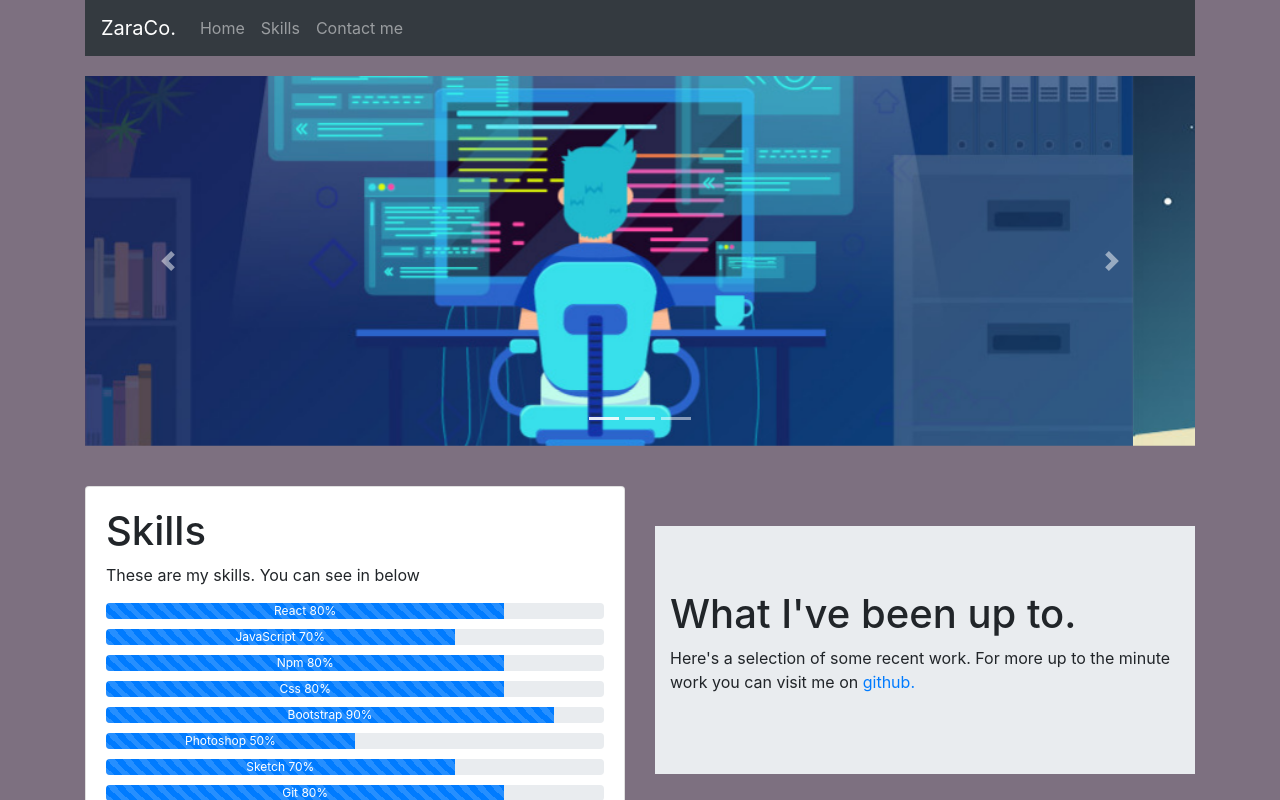
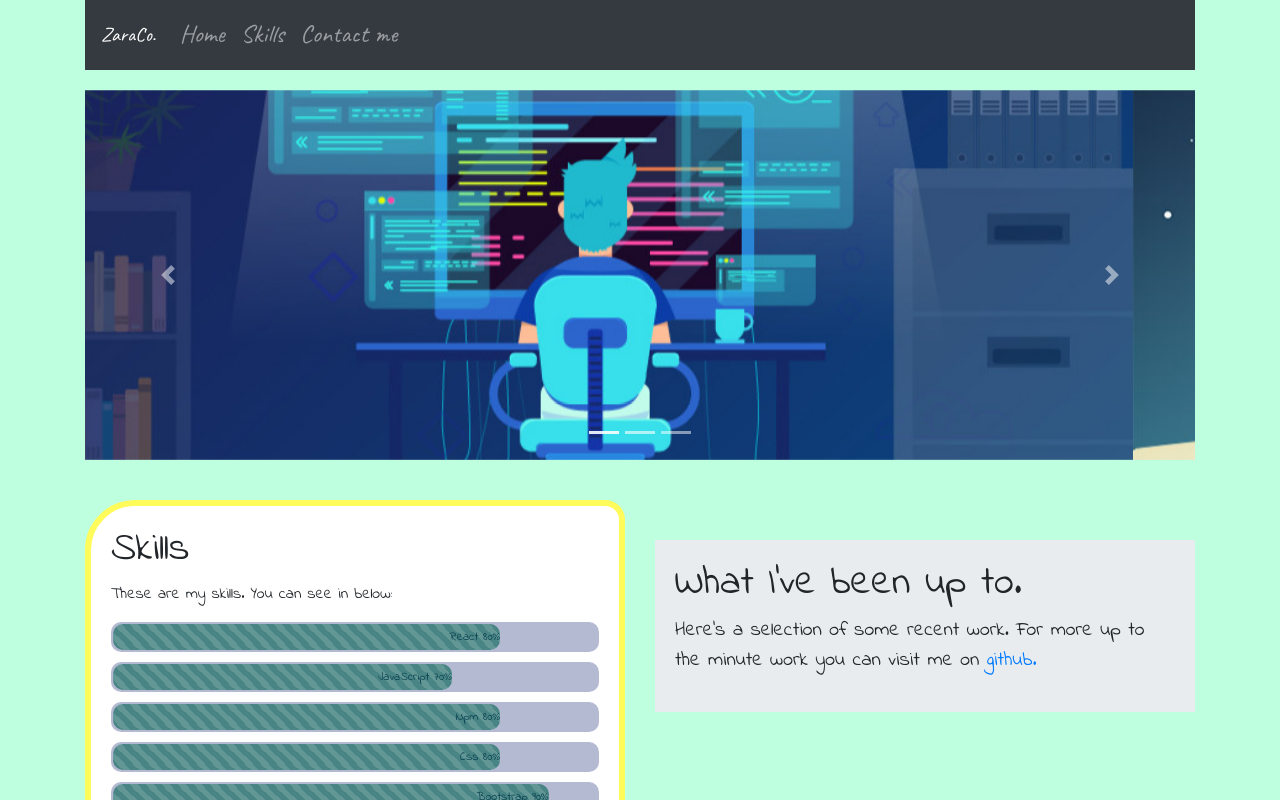
Before and after one commit to zaraco/react-zaraco-website, a React (Create React App) app: page /skills in a window 1280 px wide. Shown: the top 800 px of the page. Built offline with nearby package versions, Linux system fonts and the light colour scheme.

Commit message:
css added

```diff
--- a/src/App.css
+++ b/src/App.css
@@ -1,3 +1,105 @@
+@import url('https://fonts.googleapis.com/css?family=Caveat');
+@import url('https://fonts.googleapis.com/css?family=Indie+Flower');
+
+
+
 body {
-    background-color: #7d7080;
+    background-color: #beffdf;
 }
+
+.contacts {
+    text-align: center;
+}
+
+.contacts p {
+
+
+    font-family: 'Caveat', serif;
+    font-size: 30px;
+    text-align: center
+
+}
+
+.contacts h5 {
+
+    margin-top: 50px;
+    font-family: 'Caveat', serif;
+    font-size: 30px;
+    text-align: center
+
+}
+
+.info {
+    margin-top: 50px;
+    font-family: 'Caveat', serif;
+    font-size: 30px;
+}
+
+.info h1 {
+    font-weight: bold;
+
+}
+
+.skills {
+    font-family: 'Indie Flower', serif;
+
+}
+
+.projects {
+
+    font-family: 'Indie Flower', serif;
+    font-size: 20px;
+    padding: 20px 20px;
+}
+
+.body {
+    border: 6px solid #fffb5a;
+    border-radius: 50px 20px
+
+}
+
+.progress {
+    height: 30px;
+    border-radius: 10px;
+    -webkit-box-shadow: none;
+    box-shadow: none;
+    background-color: #B4BAD2;
+    border: solid 2px #B4BAD2;
+    overflow: visible;
+}
+.progress-bar {
+    background-color: #488584;
+    color: #063e4f;
+
+    -webkit-box-shadow: none;
+    box-shadow: none;
+    text-align: right;
+    border-radius: 10px;
+    position: relative;
+}
+.progress-bar::before {
+    content: attr(aria-valuenow);
+    top: -40px;
+    padding: 5px;
+    background-color: #686E85;
+    border: solid 2px #B4BAD2;
+    border-radius: 10px;
+    position: absolute;
+    width: 60px;
+    z-index: 1;
+    color: #B4BAD2;
+    margin-left: -30px;
+    text-align: center;
+    font-family: 'Caveat', serif;
+}
+.progress-bar::after {
+    top: -14px;
+    height: 10px;
+    width: 14px;
+    background-color: #B4BAD2;
+    position: absolute;
+    content: " ";
+    z-index: 0;
+    transform: rotate(45deg);
+    margin-left: -8px;
+}
--- a/src/App.js
+++ b/src/App.js
@@ -24,7 +24,7 @@ class App extends Component {
                 <Container>
                     <Row>
                         <Col>
-                            <Navbar expand="lg" sticky="top" bg="dark" variant="dark">
+                            <Navbar style={{fontFamily: 'Caveat', fontSize: '25px' }}expand="lg" sticky="top" bg="dark" variant="dark">
                                 <Navbar.Brand href="/">ZaraCo.</Navbar.Brand>
                                 <Nav className="mr-auto">
                                     <Nav.Link href="/">Home</Nav.Link>
--- a/src/Component/Contact.js
+++ b/src/Component/Contact.js
@@ -14,39 +14,39 @@ class Contact extends Component {
         return (
             <>
                 <Row>
-                    <Col  md={5} style={{
-                        marginTop: '50px',
-                        fontFamily: "Lucida Console, Courier, monospace",
-                        textAlign: 'center'
-                    }}>
-                        <h4>Contact me</h4>
+                    <Col className='contacts' md={5} >
+
+                        <h5>Get in touch me</h5>
                         <Image src="049817_522ee6ad10df4030a16e15fbd2d12761_mv2_d_2047_1888_s_2.webp" rounded/>
                         <p> @zahrateymouri</p>
                     </Col>
 
-                    <Col  md={7} style={{marginTop: '60px',fontFamily: "Lucida Console, Courier, monospace",
-                        fontSize:'20'}}>
+                    <Col md={7}>
 
-                        <Jumbotron>
+                        <Jumbotron className='info'>
 
-                            <FontAwesomeIcon icon={faFacebookSquare}/>
+                            <h1>Let's get social</h1>
+
+                            <h3>Follow my online fan page on Facebook and profiles on Linkedin and Instagram. </h3>
+
+                            <FontAwesomeIcon icon={faFacebookSquare} />
                             <span>
-                                 <a href="https://www.facebook.com/zara.teymouri"> Facebook </a>
+                                 <a href="https://www.facebook.com/zara.teymouri" > Facebook </a>
                             </span>
 
                             <br/>
 
 
-                            <FontAwesomeIcon icon={faLinkedin}/>
+                            <FontAwesomeIcon icon={faLinkedin} />
                             <span>
-                                   <a href="https://www.linkedin.com/in/zaraco/"> Linkdin </a>
+                                   <a href="https://www.linkedin.com/in/zaraco/" > Linkdin </a>
                             </span>
 
                             <br/>
 
-                            <FontAwesomeIcon icon={faInstagram}/>
+                            <FontAwesomeIcon icon={faInstagram} />
                             <span>
-                                 <a href="https://www.instagram.com/zaraaco/"> Instagram </a>
+                                 <a href="https://www.instagram.com/zaraaco/" > Instagram </a>
                             </span>
 
                         </Jumbotron>
--- a/src/Component/Skills.js
+++ b/src/Component/Skills.js
@@ -91,14 +91,14 @@ class Skills extends Component {
                 </Row>
 
                 <Row>
-                    <Col md={6}>
-                        <Card style={{marginTop: '40px'}}>
+                    <Col md={6} className="skills">
+                        <Card style={{marginTop: '40px'}} className='body'>
 
                             <Card.Body>
 
                                 <h1>Skills</h1>
 
-                                <Card.Text>These are my skills. You can see in below</Card.Text>
+                                <Card.Text>These are my skills. You can see in below: </Card.Text>
 
                                 <p> {progressBar}</p>
 
@@ -108,14 +108,14 @@ class Skills extends Component {
 
                     <Col md={6}>
 
-                        <Jumbotron fluid style={{marginTop: '80px'}}>
-                            <Container>
+                        <Jumbotron className= 'projects' fluid style={{marginTop: '80px'}}>
+
                                 <h1>What I've been up to.</h1>
                                 <p>
                                     Here's a selection of some recent work. For more up to the minute work you can visit me on
                                     <a href="https://github.com/zaraco"> github.</a>
                                 </p>
-                            </Container>
+
                         </Jumbotron>
 
                     </Col>
```
